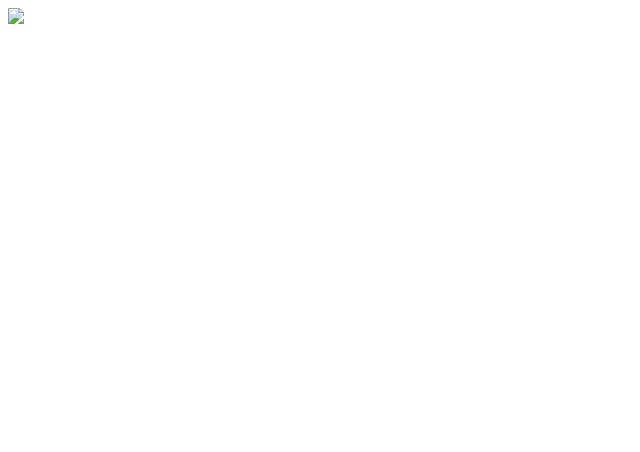
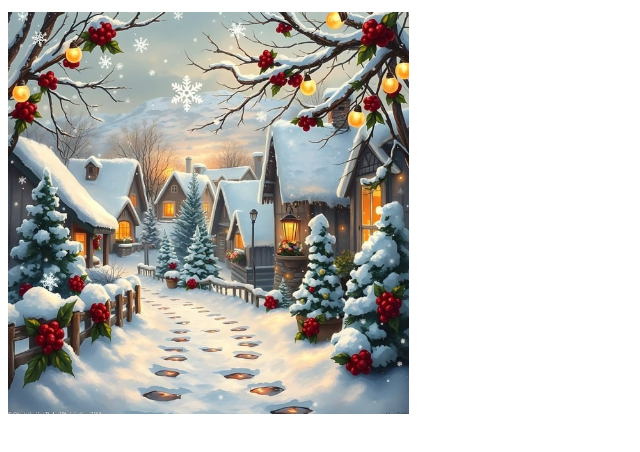
Before and after one commit to cris-03-control/web3d, a plain HTML site: page web3d/ex1/ex1.html in a window 1280 px wide. Shown: the whole page, without its empty margins (0-640 px from the left). Drawn offline with Linux system fonts and the light colour scheme.

Commit message:
Add files via upload
new

```diff
--- a/web3d/ex1/ex1.html
+++ b/web3d/ex1/ex1.html
@@ -5,7 +5,7 @@
   <body>
     <a-scene>
         <a-assets>
-            <img id="nadal" src="xmas.jpg">
+            <img id="nadal" src="xmas.jpg.png">
         </a-assets>
         <a-sky color="#005"></a-sky>
         <a-sphere position="0 2 -5" radius="1" src="#nadal"
```
